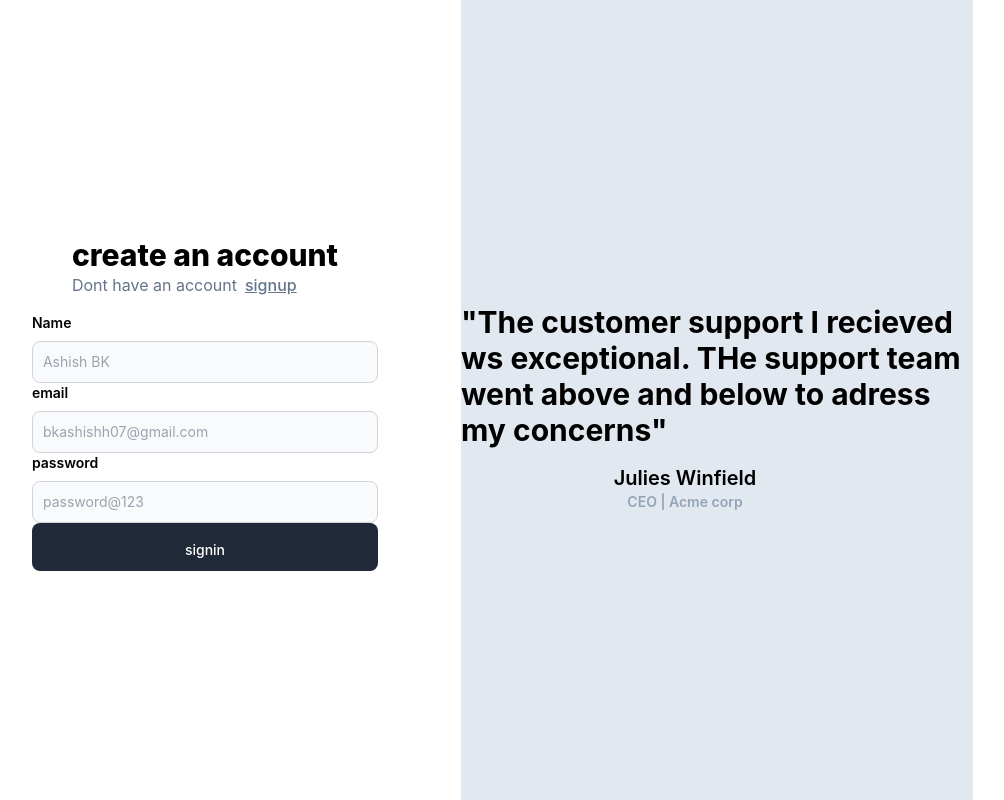
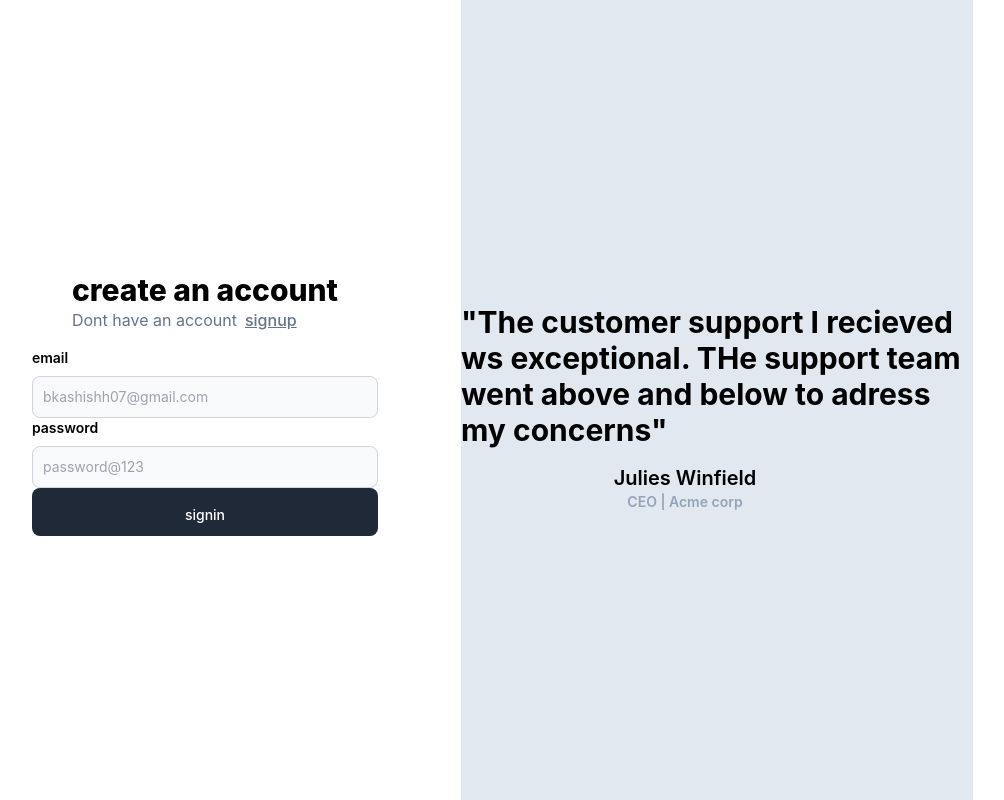
Before and after one commit to ashish07-07/blogging-website, a React (Vite) app in the folder frontend/: page /signin in a window 1280 px wide. Shown: the whole page, without its empty margins (51-1055 px from the left). Built offline with nearby package versions, Linux system fonts and the light colour scheme.

Commit message:
Update Auth.tsx

```diff
--- a/frontend/src/components/Auth.tsx
+++ b/frontend/src/components/Auth.tsx
@@ -8,6 +8,8 @@ export function Auth({ type }: { type: "signup" | "signin" }) {
     email: "",
     password: "",
   });
+
+  function Sendrequest() {}
   return (
     <div className="h-screen flex justify-center flex-col bg-white">
       <div className="flex justify-center">
@@ -31,6 +33,7 @@ export function Auth({ type }: { type: "signup" | "signin" }) {
           </div>
 
           <div className={"pt-4"}>
+            {type === "signup" ? (
               <LabelledInput
                 label="Name"
                 placeholder="Ashish BK"
@@ -39,6 +42,7 @@ export function Auth({ type }: { type: "signup" | "signin" }) {
                   name: e.target.value;
                 }}
               ></LabelledInput>
+            ) : null}
 
             <LabelledInput
               label="email"
```
Lines whose indentation alone changed are shown as unchanged.
